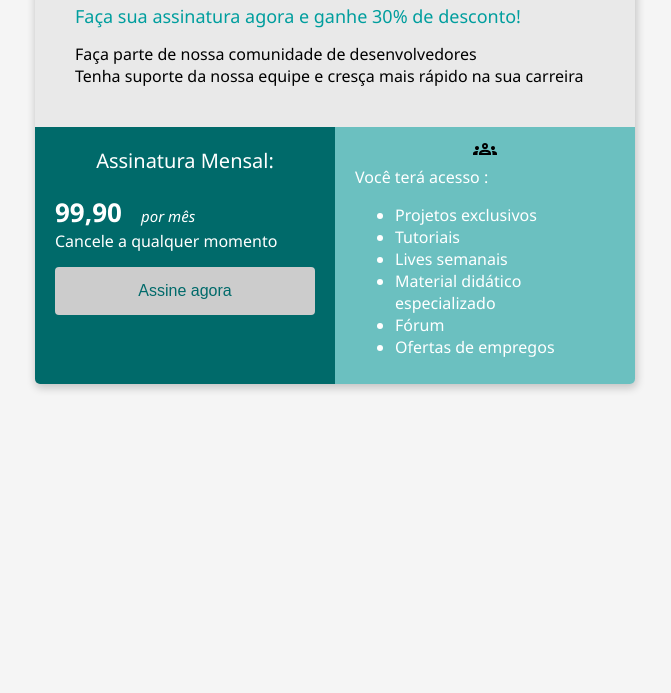
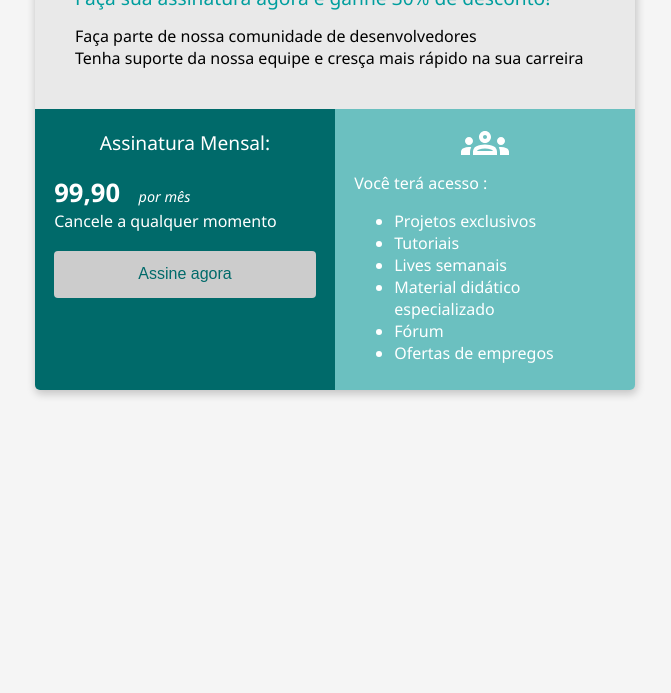
Before and after one commit to enzorooschqueiroz/Bootcamp-Modulo2, a plain HTML site: page index.html in a window 1280 px wide. Shown: the part 107-800 px from the top of the page, without its empty margins (305-976 px from the left). Drawn offline with Linux system fonts and the light colour scheme.

Commit message:
backup - Correção imagem. formatação REM

```diff
--- a/index.html
+++ b/index.html
@@ -26,7 +26,7 @@
     }
 
     .header{
-        padding: 40px;
+        padding: 2.5rem;
 
     }
 
@@ -38,57 +38,56 @@
 
     .header-title{
         color: #006f6f;
-        font-size: 32px;
+        font-size: 2rem;
         font-weight: 700;
-        margin-bottom: 20px;
+        margin-bottom: 1,2rem;
 
     }
 
     .header-subtitle{
-        margin-bottom: 15px;
+        margin-bottom: 0.9rem;
         color: #009e9e;
-        font-size: 18px;
+        font-size: 1.2rem;
         font-weight: 500 ;
 
     }
     .collum-1{
         background-color: #006A6A;
         width: 50%;
-        padding: 20px;
+        padding: 1.2rem;
         color: #FFF;
     }
 
     .collum-2{
         background-color: #009e9e89;
         width: 50%;
-        padding : 10px 20px;
+        padding : 0.6rem 1.2rem;
         color: #FFF;
 
     }
     .subscription-title{
-        font-size: 20px;
+        font-size: 1.2rem;
         text-align: center;
-        margin-bottom: 20   px;
-        margin-bottom: 20px;
+        margin-bottom: 1.2rem;
     }
     .price{
-        font-size: 26px;
+        font-size: 1.6rem;
         font-weight: 700;
     }
     .month{
-        font-size: 15px;
+        font-size: 0.9rem;
         font-style: italic;
-        margin-left: 15px;
+        margin-left: 0.9rem;
     }
     .button{
-        margin-top: 15px;
+        margin-top: 1.2rem;
         width: 100%;
-        padding: 15px 32px;
+        padding: 0.9rem 2rem;
 
         color: #006A6A;
         background-color: #cccccc;
 
-        font-size: 16px;
+        font-size: 1rem;
 
         border-radius: 4px;
         border: none;
@@ -137,7 +136,7 @@
             </div>
             <div class="collum-2">
                 <div class="image-group">
-                    <object data="groups_FILL0_wght400_GRAD0_opsz24.svg" type="image/svg+xml"></object>
+                    <object data="groups_white_48dp.svg"type="image/svg+xml"></object>
                 </div>
                 <div>Você terá acesso : </div>
                 <ul>
```
Also changed, not shown: groups_FILL0_wght400_GRAD0_opsz24.svg (deleted), groups_white_48dp.svg (added).
